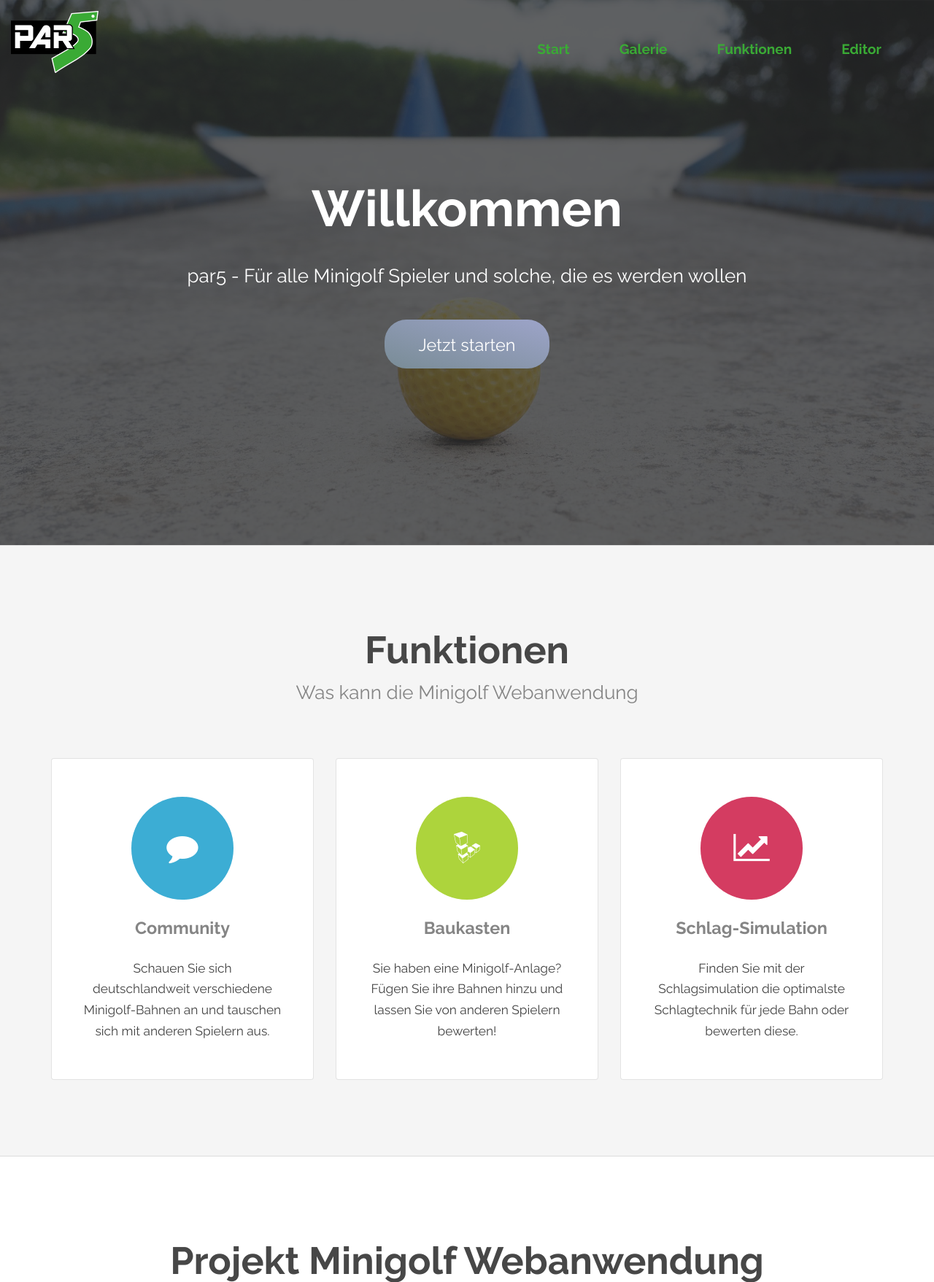
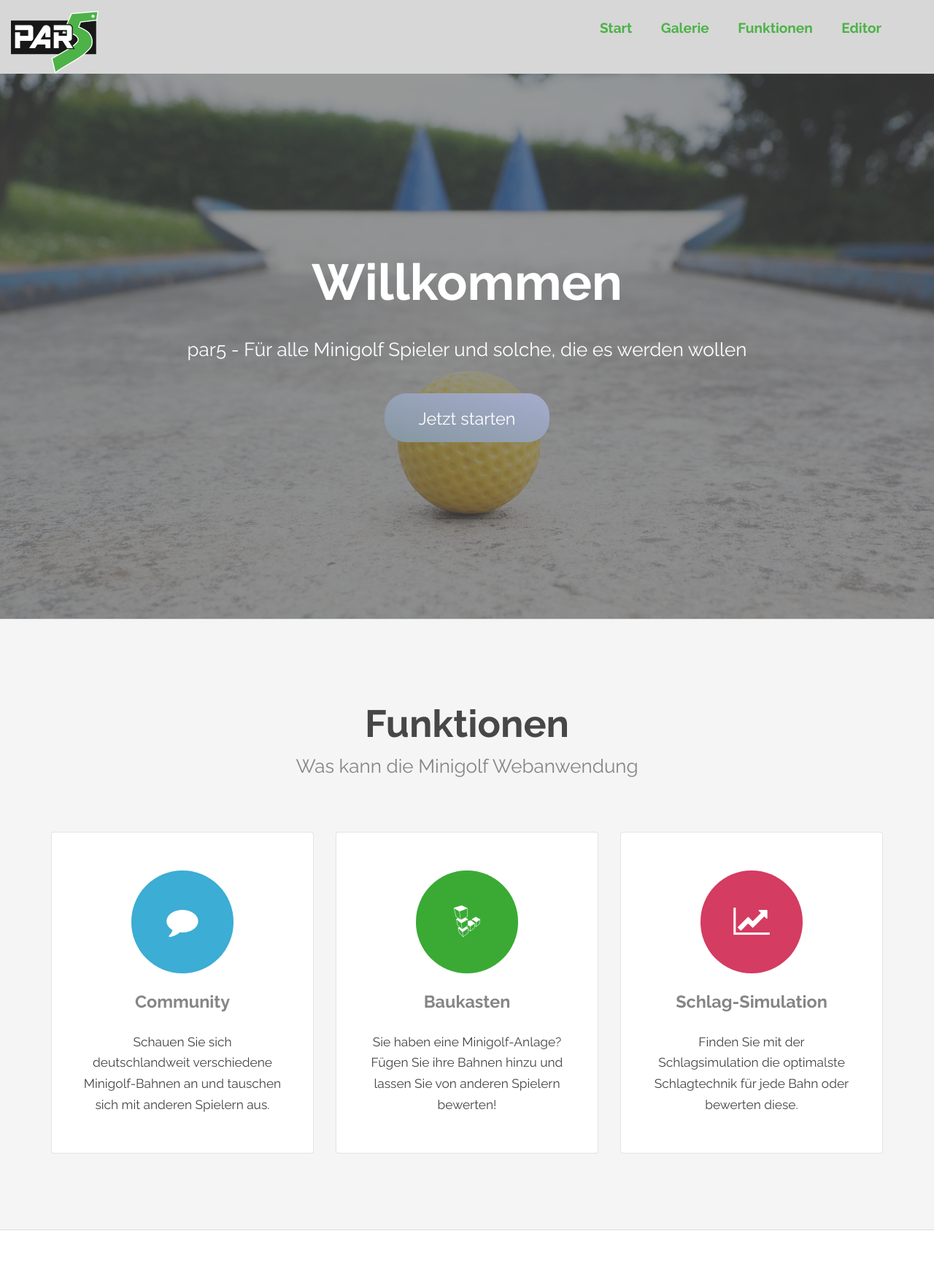
Before and after one commit to jaerso/PAR5, a PHP site: page /index.php in a window 1280 px wide; the page is wider, and only the part inside the window is pictured. Shown: the top 1757 px of that part at 73% size. Run offline with PHP 8.4, Linux system fonts and the light colour scheme.

Commit message:
nav bearbeitet

```diff
--- a/css/style.css
+++ b/css/style.css
@@ -497,7 +497,7 @@
 			}
 
 			.icon.rounded.color9 {
-				background-color: #add43c;
+				background-color: #3AAA35;
 			}
 
 			.icon.rounded.color10 {
@@ -929,9 +929,9 @@
 /* Header */
 
 	body.landing #header {
-		background-color: transparent;
+		background-color:lightgrey;
+
 		left: 0;
-		position: absolute;
 		top: 0;
 	}
 
@@ -941,16 +941,20 @@
 			font-family: "Raleway";
 			font-weight:bold;
 			font-size: 1em;
+
+
 		}
 
 	#header {
 
 		cursor: default;
 		font-size: 1.1em;
-		height: 6em;
+		height: 5.3em;
 		line-height: 6em;
 		width: 100%;
 		z-index: 10000;
+		background-color:grey;
+		opacity:0.9;
 	}
 
 	.header-background {
@@ -979,8 +983,8 @@
 /*navi orginal*/
 
 		#header nav {
-			height: inherit;
-			line-height: inherit;
+			height: 3em;
+			line-height: 3em;
 			position: absolute;
 			right: 3em;
 			vertical-align: middle;
@@ -995,7 +999,7 @@
 				#header nav > ul > li {
 					border-radius: 1em;
 					display: inline-block;
-					margin-left: 2em;
+					margin-left: 0.5em;
 					padding-left: 0;
 
 				}
@@ -1015,6 +1019,8 @@
 							transition: 0.6s ease-in-out;
 							color: white;
 							background-color: grey;
+
+
 						}
 
 
@@ -1024,8 +1030,7 @@
 					}
 
 					#header nav > ul > li .button {
-						background: yellow;
-						color: blueviolet !important;
+
 						height: 2.25em;
 						line-height: 2.25em;
 						margin-bottom: 0;
@@ -1080,29 +1085,6 @@
 
 ende*/
 
-#baukasten {
-	margin-top: 140px;
-	margin-bottom: 30px;
-}
-
-
-
-
-
-
-
-
-
-
-
-
-
-
-
-
-
-
-
 
 
 
@@ -1124,6 +1106,7 @@ ende*/
 
 	#banner {
 		background-image: url(../images/dark_tint.png), url(../images/bokeh_car_lights_bg.jpg);
+		opacity:0.9;
 		background-position: center center;
 		background-size: cover;
 		color: #ffffff;
```
Also changed, not shown: images/dark_tint.png.
